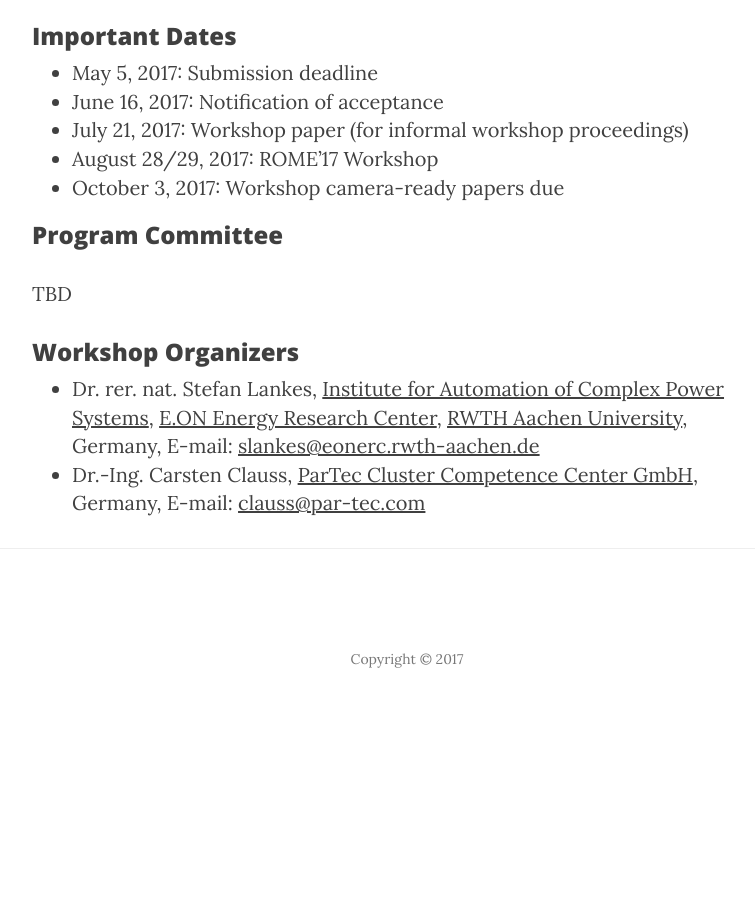
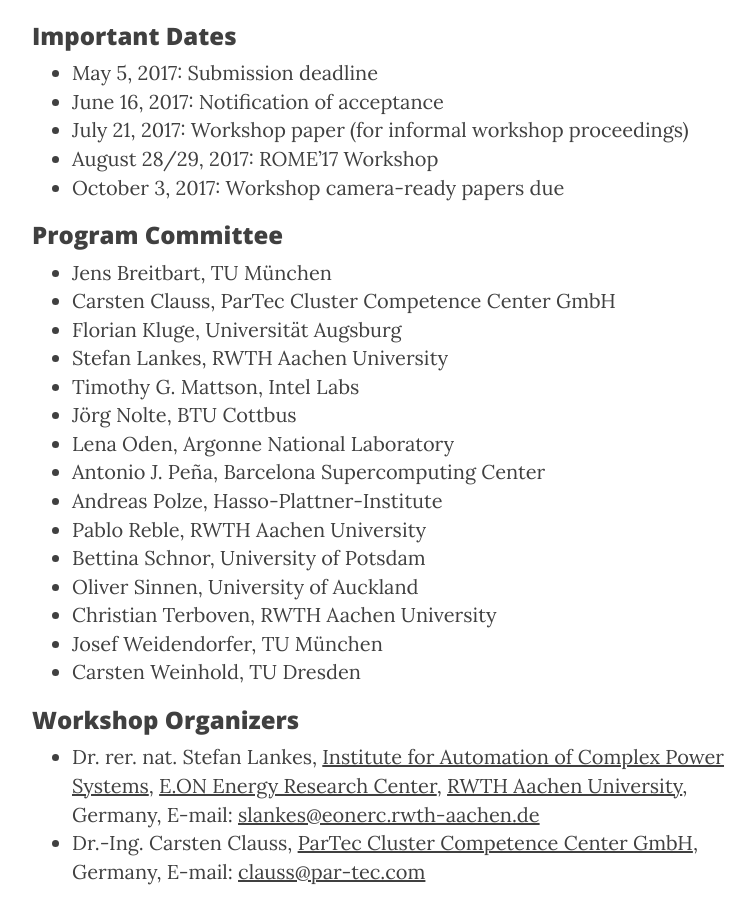
Before and after one commit to WROME/wrome.github.io, a Jekyll site: the page built from compostela2017.md, in a window 1280 px wide and 900 px high, scrolled down 2659 px. Shown: the whole window, without its empty margins (233-988 px from the left). Built offline with Jekyll 4.4.1, drawn with Linux system fonts in a browser that asks for light colours; nearby versions of some CDN libraries; before the commit the page ends 3394 px from its top, so only the background shows below that.

Commit message:
Added list of PC members

```diff
--- a/compostela2017.md
+++ b/compostela2017.md
@@ -59,7 +59,21 @@
 
 ### Program Committee
 
-TBD
+* Jens Breitbart, TU München
+* Carsten Clauss, ParTec Cluster Competence Center GmbH
+* Florian Kluge, Universität Augsburg
+* Stefan Lankes, RWTH Aachen University
+* Timothy G. Mattson, Intel Labs
+* Jörg Nolte, BTU Cottbus
+* Lena Oden, Argonne National Laboratory
+* Antonio J. Peña, Barcelona Supercomputing Center
+* Andreas Polze, Hasso-Plattner-Institute
+* Pablo Reble, RWTH Aachen University
+* Bettina Schnor, University of Potsdam
+* Oliver Sinnen, University of Auckland
+* Christian Terboven, RWTH Aachen University
+* Josef Weidendorfer, TU München
+* Carsten Weinhold, TU Dresden
 
 ### Workshop Organizers
 
```
